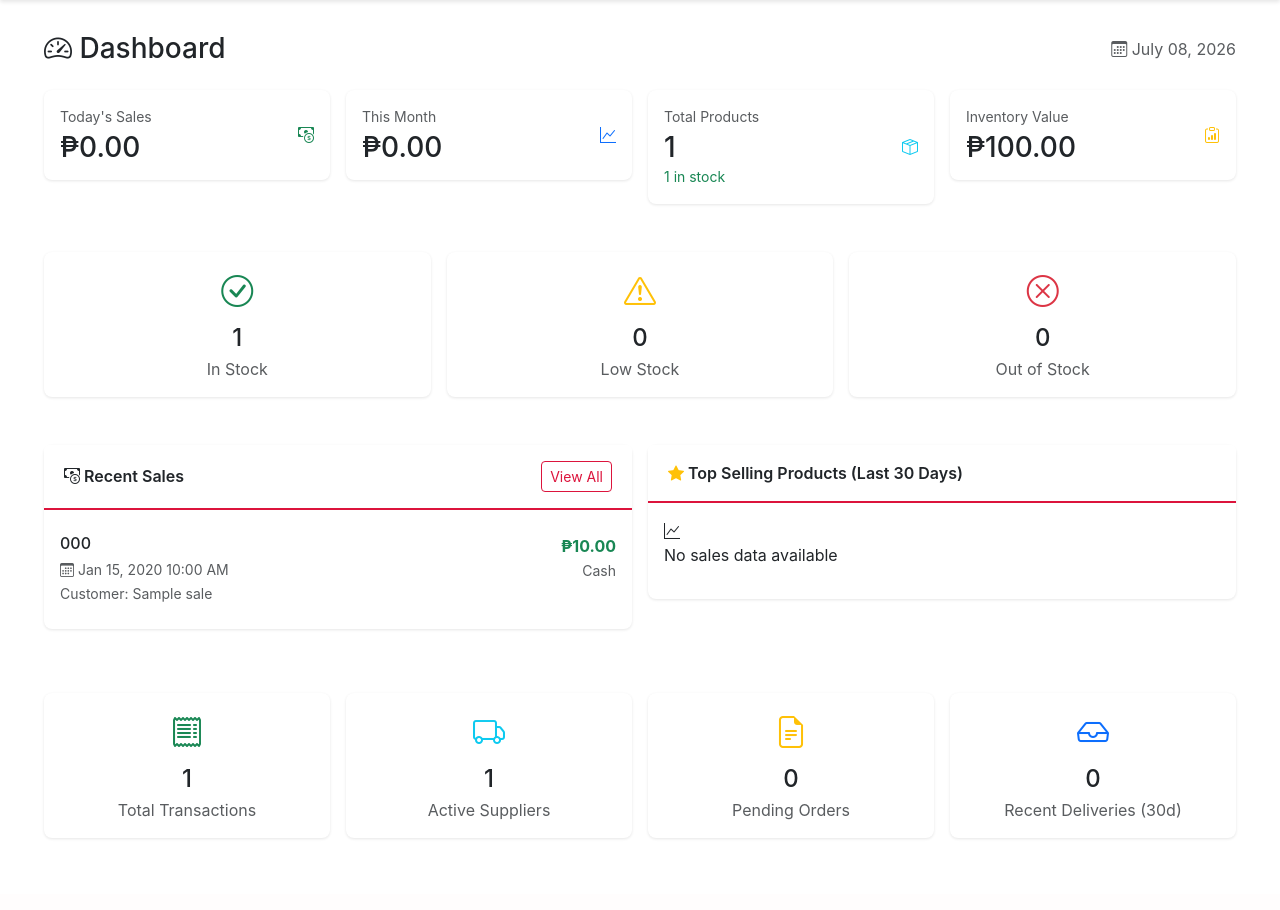
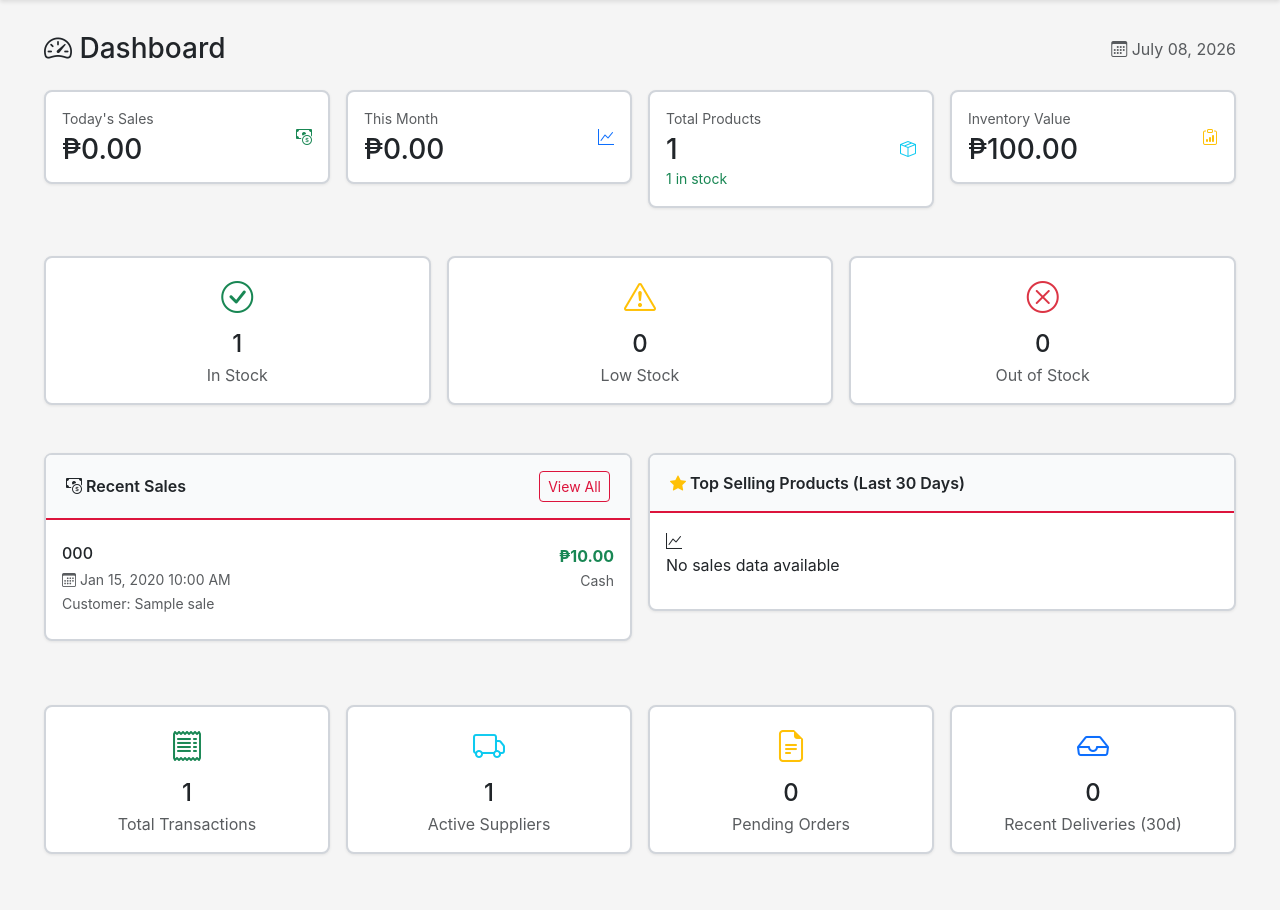
Before and after one commit to TakoBocchi54/national_bookstore_scm, a Flask app: page / in a window 1280 px wide. Shown: the part 76-986 px from the top of the page. Before the commit the page ends 915 px from the top, so only its background shows below. Run offline with Flask 3, Linux system fonts and the light colour scheme; the visitor is signed in with stand-in values (Sample User, id 1); tables that the repository leaves empty hold one stand-in row (values such as "Sample post").

Commit message:
ui change

```diff
--- a/app/templates/base.html
+++ b/app/templates/base.html
@@ -18,7 +18,7 @@
         }
 
         body {
-            background-color: #ffffff;
+            background-color: #f5f5f5;
             font-family: -apple-system, BlinkMacSystemFont, 'Segoe UI', Roboto, 'Helvetica Neue', Arial, sans-serif;
         }
 
@@ -105,14 +105,15 @@
 
         /* Cards */
         .card {
-            border: none;
-            box-shadow: 0 1px 3px rgba(0,0,0,0.1);
+            border: 2px solid #d1d5db;
+            box-shadow: 0 1px 3px rgba(0,0,0,0.08);
             border-radius: 8px;
             margin-bottom: 1.5rem;
+            background: #ffffff;
         }
 
         .card-header {
-            background: white;
+            background: #f9fafb;
             border-bottom: 2px solid var(--brand-red);
             font-weight: 600;
             padding: 1rem 1.25rem;
```
